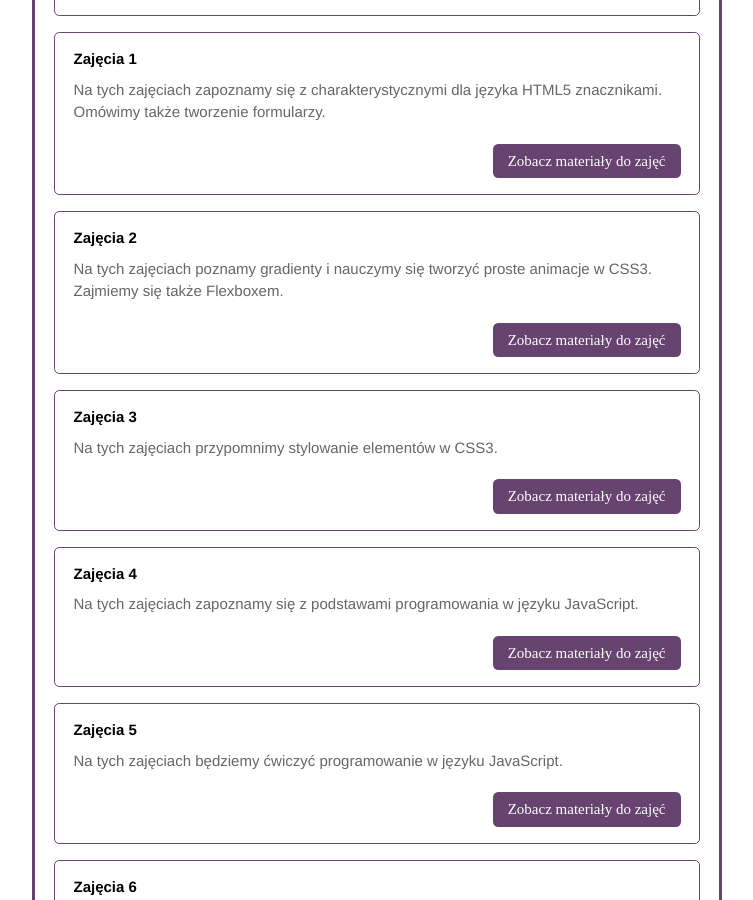
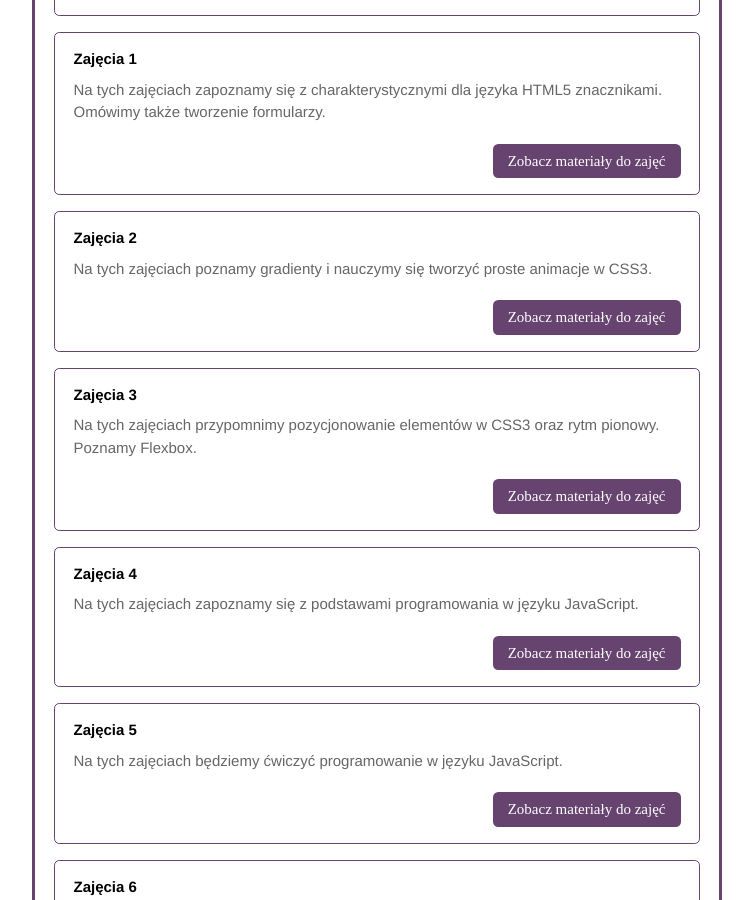
Before and after one commit to marcin-szczepanski/TWE, a Jekyll site: the page built from index.html, in a window 1280 px wide and 900 px high, scrolled down 3045 px. Shown: the whole window, without its empty margins (263-1016 px from the left). Built offline with Jekyll 4.4.1, drawn with Linux system fonts in a browser that asks for light colours; some web fonts are replaced.

Commit message:
Update index.html

```diff
--- a/index.html
+++ b/index.html
@@ -132,7 +132,7 @@ layout: default
                     <div class="module">
                         <dl>
                             <dt>Zajęcia 2</dt>
-                            <dd>Na tych zajęciach poznamy gradienty i nauczymy się tworzyć proste animacje w&nbsp;CSS3. Zajmiemy się także Flexboxem.</dd>
+                            <dd>Na tych zajęciach poznamy gradienty i nauczymy się tworzyć proste animacje w&nbsp;CSS3.</dd>
                         </dl>
                         <a href="zajecia/1B/zaj02.html" class="button-v">Zobacz materiały do&nbsp;zajęć</a>
 						<div style="clear: both;"></div>
@@ -140,7 +140,7 @@ layout: default
 			<div class="module">
                         <dl>
                             <dt>Zajęcia 3</dt>
-                            <dd>Na tych zajęciach przypomnimy stylowanie elementów w CSS3.</dd>
+                            <dd>Na tych zajęciach przypomnimy pozycjonowanie elementów w CSS3 oraz rytm pionowy. Poznamy Flexbox.</dd>
                         </dl>
                         <a href="zajecia/1B/zaj03.html" class="button-v">Zobacz materiały do&nbsp;zajęć</a>
 						<div style="clear: both;"></div>
```
